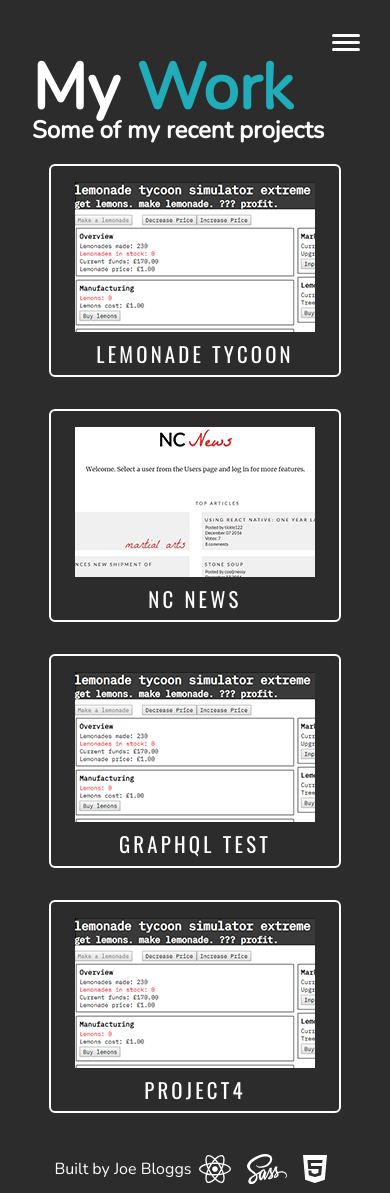
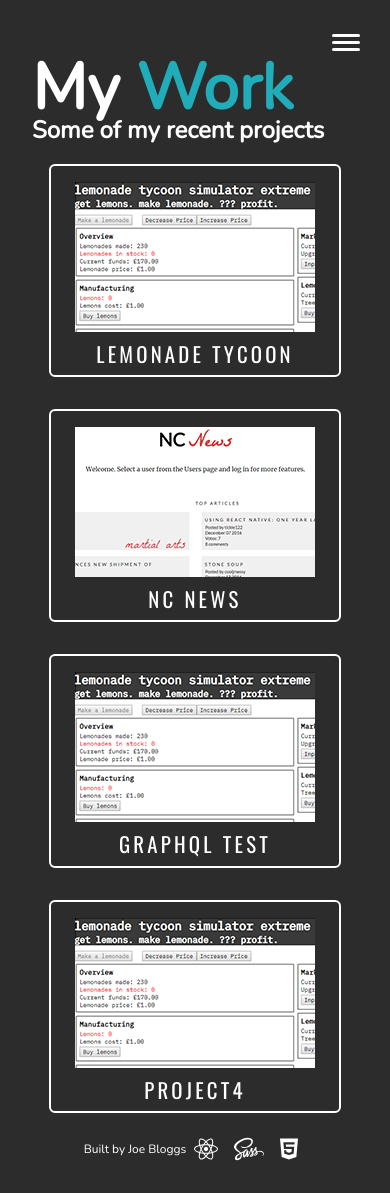
Before and after one commit to tcje91/react-portfolio, a React (Create React App) app: page /work in a window 390 px wide. After the commit the page ends 1169 px from the top, so only its background shows below. Built offline with nearby package versions, Linux system fonts and the light colour scheme; the HTML template or start-up script is replaced by a standard one.

Commit message:
fix scroll on large media, change tech list icons

```diff
--- a/src/index.css
+++ b/src/index.css
@@ -122,8 +122,7 @@
   padding: 2rem;
   display: flex;
   align-items: center;
-  flex-flow: column nowrap;
-  overflow: scroll; }
+  flex-flow: column nowrap; }
   .project-details.show {
     transform: translate3d(0, 0, 0); }
   .project-details .close-btn {
@@ -163,8 +162,10 @@
     text-align: center;
     position: absolute;
     width: 100%;
-    bottom: 0;
-    left: 0; }
+    bottom: 50px;
+    left: 0;
+    font-size: 4rem;
+    opacity: 0.2; }
     .project-details .tech-list .icon {
       margin: 0.5rem; }
 
@@ -285,7 +286,9 @@ h1, h2, h3 {
 
 @media screen and (max-width: 768px) {
   .content-container {
-    padding: 4rem 2rem 4rem 2rem; }
+    padding: 4rem 2rem 2.5rem 2rem; }
+  .footer {
+    font-size: 75%; }
   .menu {
     width: 0px;
     background: rgba(70, 70, 70, 0.9); }
@@ -307,6 +310,8 @@ h1, h2, h3 {
       font-size: 1.5rem; }
   .about .lrg-heading {
     margin-bottom: 1rem; }
+  .project-details {
+    overflow: scroll; }
     .project-details .img-wrapper-med {
       width: 280px;
       height: auto;
@@ -314,6 +319,9 @@ h1, h2, h3 {
       .project-details .img-wrapper-med .project-img-med {
         width: 100%;
         height: auto; }
+    .project-details .tech-list {
+      font-size: 2rem;
+      bottom: 30px; }
   p {
     font-size: 80%;
     margin: 0; }
--- a/src/scss/_popup.scss
+++ b/src/scss/_popup.scss
@@ -47,7 +47,6 @@
     display: flex;
     align-items: center;
     flex-flow: column nowrap;
-    overflow: scroll;
 
     &.show {
       transform: translate3d(0, 0, 0);
@@ -106,8 +105,10 @@
       text-align: center;
       position: absolute;
       width: 100%;
-      bottom: 0;
+      bottom: 50px;
       left: 0;
+      font-size: 4rem;
+      opacity: 0.2;
 
       .icon {
         margin: 0.5rem;
--- a/src/scss/_responsive.scss
+++ b/src/scss/_responsive.scss
@@ -1,6 +1,10 @@
 @include mediaSml {
   .content-container {
-      padding: 4rem 2rem 4rem 2rem;
+      padding: 4rem 2rem 2.5rem 2rem;
+  }
+
+  .footer {
+    font-size: 75%;
   }
 
   .menu {
@@ -45,6 +49,8 @@
   }
 
   .project-details {
+    overflow: scroll;
+
     .img-wrapper-med {
       width: 280px;
       height: auto;
@@ -54,6 +60,11 @@
         width: 100%;
         height: auto;
       }
+    }
+
+    .tech-list {
+      font-size: 2rem;
+      bottom: 30px;
     }
   }
 
```
Lines whose indentation alone changed are shown as unchanged.
